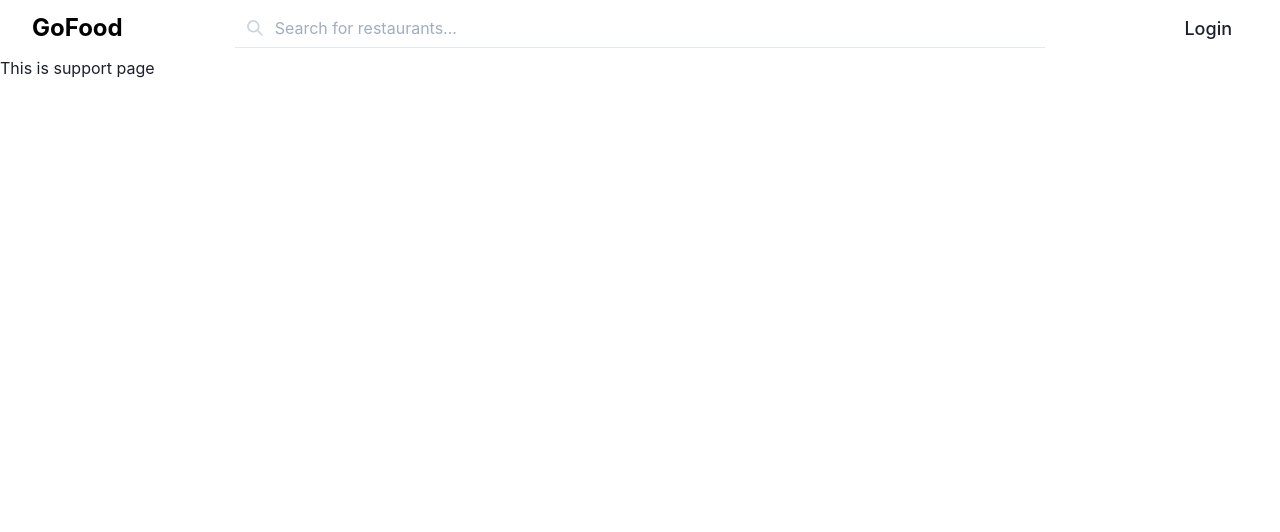
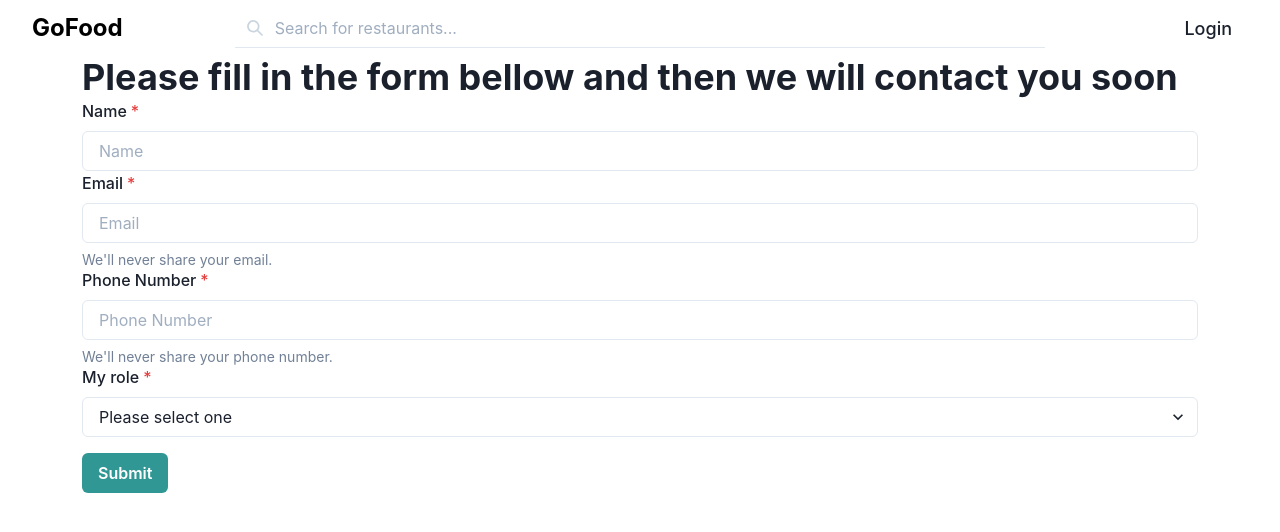
Before and after one commit to COSC2638-Cloud-2021/go-food, a React (Create React App) app: page /support in a window 1280 px wide. Shown: the top 532 px of the page. Built offline with nearby package versions, Linux system fonts and the light colour scheme; no server answers.

Commit message:
modified support.js

```diff
--- a/src/component/support/Support.js
+++ b/src/component/support/Support.js
@@ -1,5 +1,35 @@
+import { Heading, FormControl, FormLabel, Input, Button, Select, FormHelperText } from "@chakra-ui/react"
+import { Container } from "react-bootstrap"
 export default function Support () {
     return (
-        <div>This is support page</div>
+        <Container>
+            <Heading>Please fill in the form bellow and then we will contact you soon</Heading>
+            <FormControl id="name" isRequired>
+                <FormLabel>Name</FormLabel>
+                <Input placeholder="Name" />
+                </FormControl>
+                <FormControl id="email" isRequired>
+                <FormLabel>Email</FormLabel>
+                <Input placeholder="Email" />
+                <FormHelperText>We'll never share your email.</FormHelperText>
+                </FormControl>
+                <FormControl id="phoneNumber" isRequired>
+                <FormLabel>Phone Number</FormLabel>
+                <Input placeholder="Phone Number" />
+                <FormHelperText>We'll never share your phone number.</FormHelperText>
+                </FormControl>
+                <FormControl id="role" isRequired>
+                <FormLabel>My role</FormLabel>
+                <Select placeholder="Please select one">
+                    <option>Customer</option>
+                    <option>Store owner</option>
+                </Select>
+                </FormControl>
+                <Button
+                    mt={4}
+                    colorScheme="teal"
+                    // isLoading={props.isSubmitting}
+                    type="submit">Submit</Button>
+        </Container>
     )
 }
```
